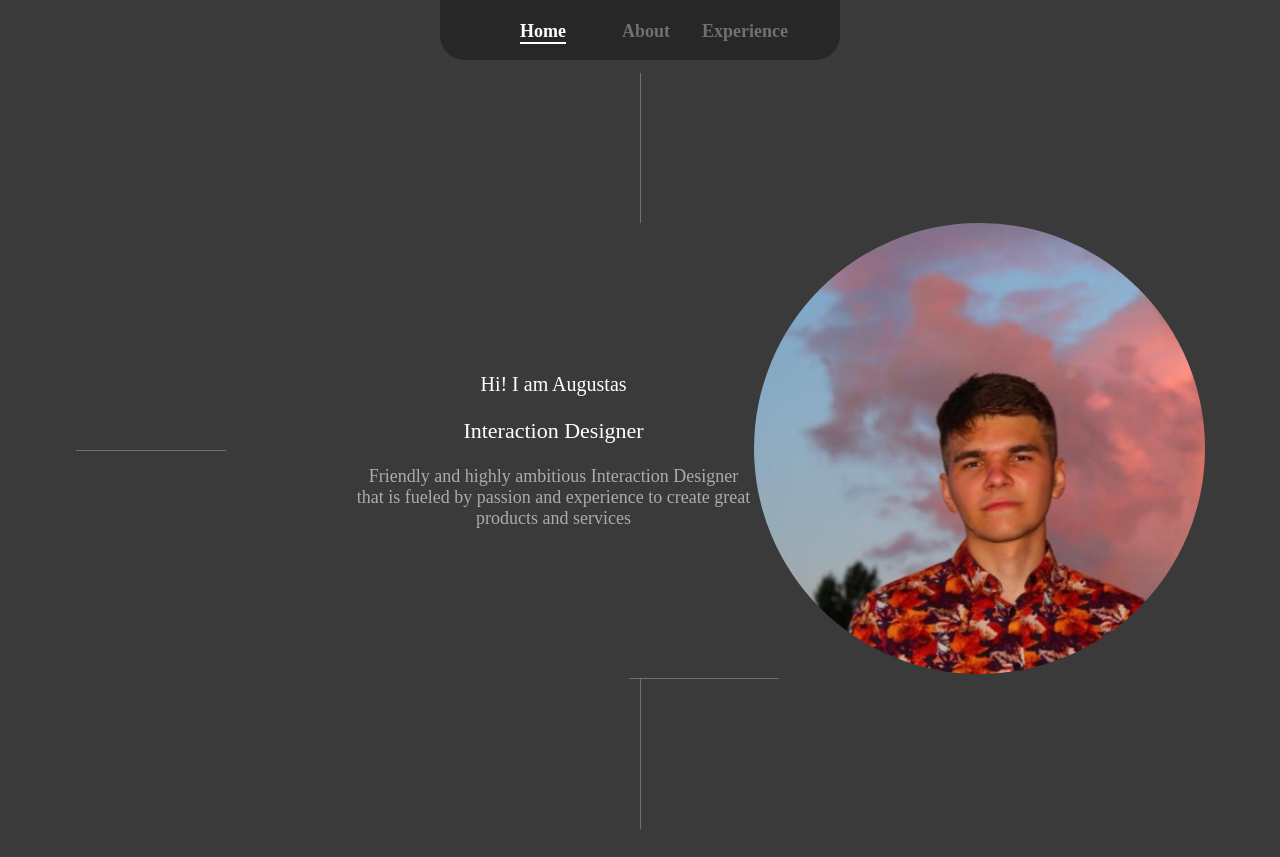
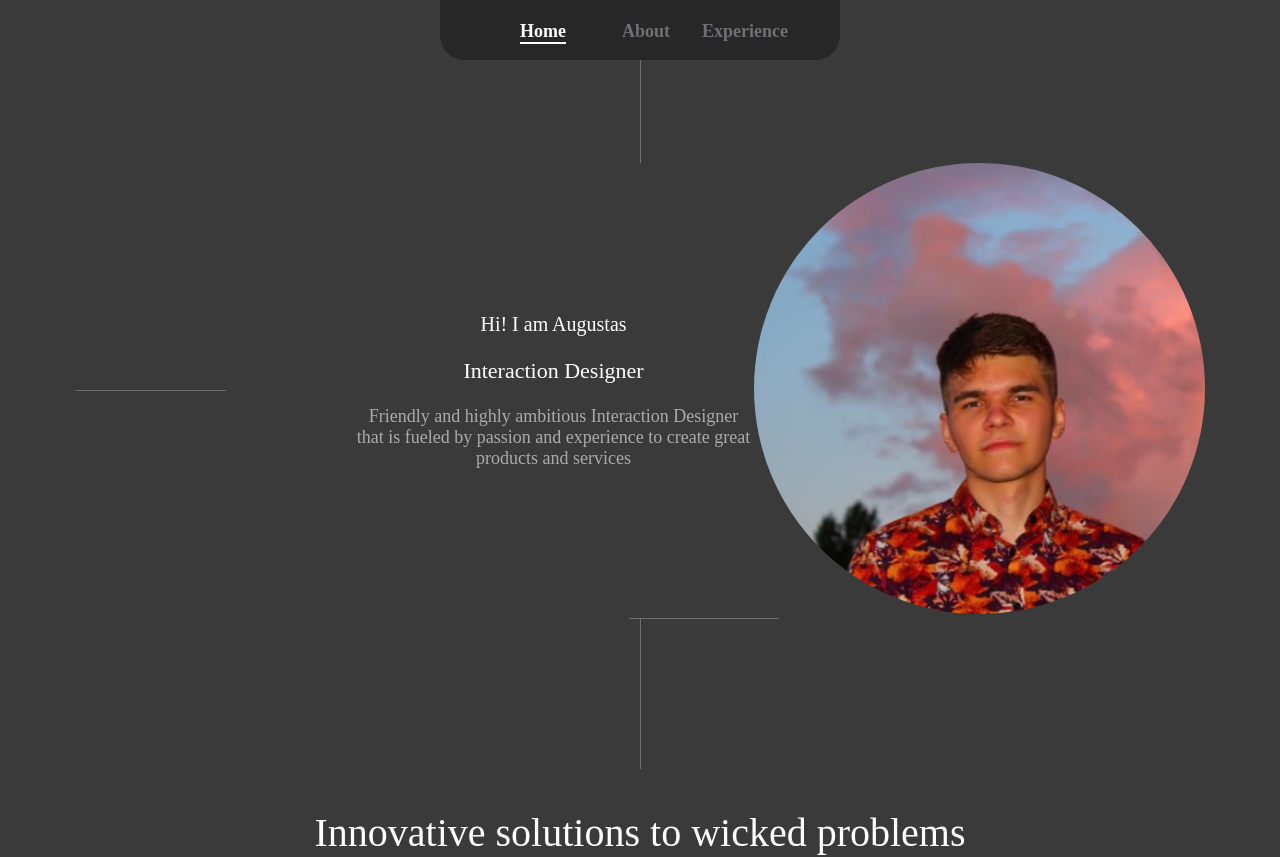
Before and after one commit to AugustasFriend/my-portfolio, a React (Create React App) app: page / in a window 1280 px wide. Shown: the top 857 px of the page. Built offline with nearby package versions, Linux system fonts and the light colour scheme.

Commit message:
make navbar sticky

```diff
--- a/src/Shared/NavBar.jsx
+++ b/src/Shared/NavBar.jsx
@@ -13,7 +13,7 @@ const NavBar = () =>{
 
     return(
     <div>
-        <div className="nav-container">
+        <div className="nav-container sticky">
             <Container>
             <Row className="align-items-center justify-content-md-center">
                 <Col className="nav-col-left-margin">
--- a/src/Shared/Shared.css
+++ b/src/Shared/Shared.css
@@ -23,6 +23,8 @@
     top: 0;
     width: 100%;
     z-index:1000;
+    left: 50%;
+    transform: translate(-50%);
   }
 
 .nav-text{
```
